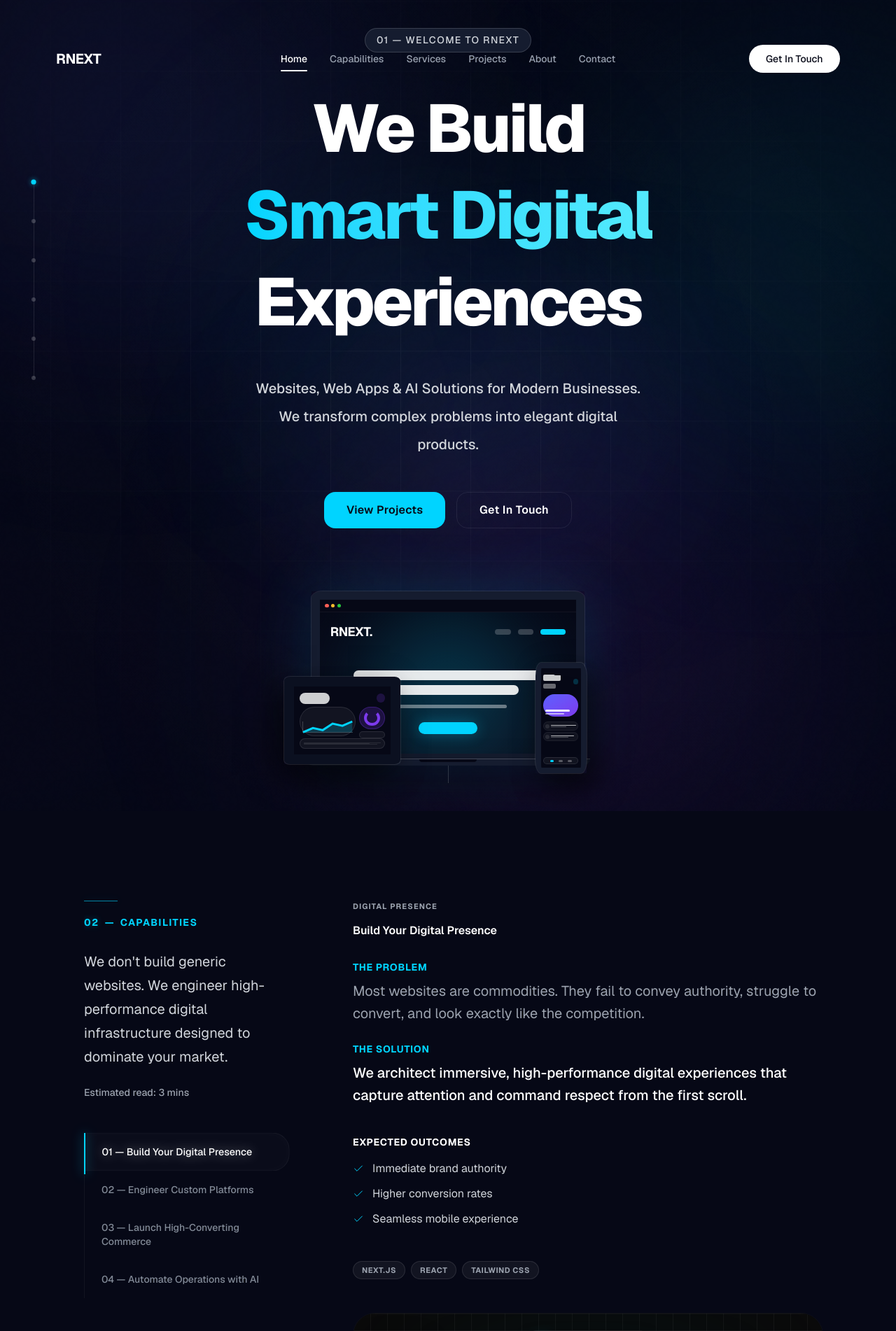
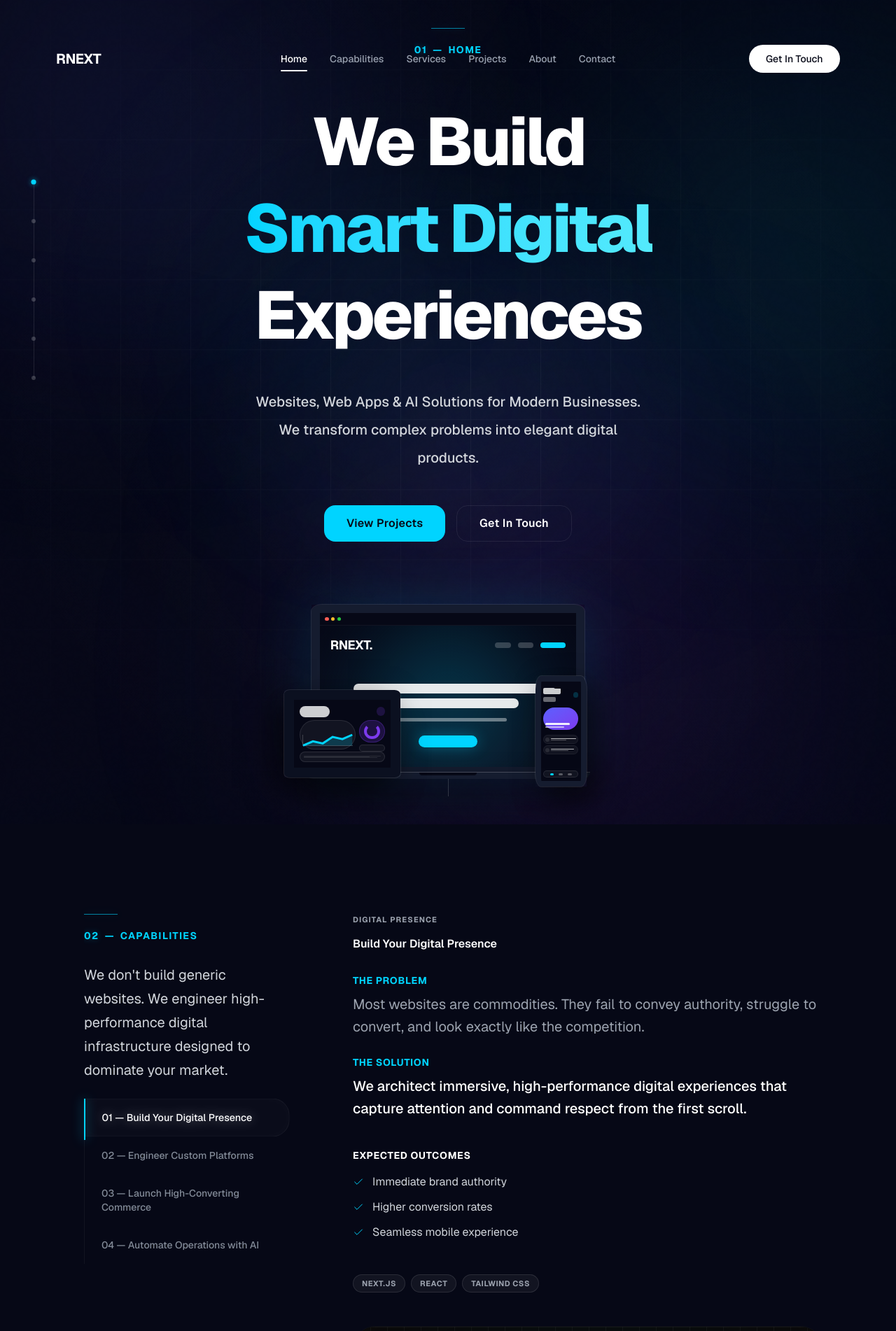
Before and after one commit to mahakal404/RNEXT.in, a Next.js app: page / in a window 1280 px wide. Shown: the top 1902 px of the page at 70% size. Built offline with nearby package versions, Linux system fonts and the light colour scheme.

Commit message:
Update website components and UI sections

```diff
--- a/src/components/layout/Footer.tsx
+++ b/src/components/layout/Footer.tsx
@@ -105,7 +105,7 @@ export function Footer() {
               {[
                 { label: 'Capabilities', href: '/#capabilities' },
                 { label: 'Services', href: '/#services' },
-                { label: 'Work', href: '/#projects' },
+                { label: 'Projects', href: '/#projects' },
                 { label: 'About', href: '/#about' },
                 { label: 'Contact', href: '/#contact' }
               ].map(link => (
--- a/src/components/sections/About.tsx
+++ b/src/components/sections/About.tsx
@@ -33,7 +33,7 @@ export function About() {
           <motion.h2
             initial={{ opacity: 0, y: 18 }}
             whileInView={{ opacity: 1, y: 0 }}
-            viewport={{ once: true, margin: "-35%" }}
+            viewport={{ once: true, margin: "-35% 0px -35% 0px" }}
             transition={{ duration: 0.6, delay: 0.52, ease: [0.22, 0.61, 0.36, 1] }}
             className="text-display-md md:text-display-lg text-white font-semibold leading-tight"
           >
@@ -55,7 +55,7 @@ export function About() {
                   key={metric.title}
                   initial={{ opacity: 0, y: shouldReduceMotion ? 0 : 20 }}
                   whileInView={{ opacity: 1, y: 0 }}
-                  viewport={{ once: true, margin: "-35%" }}
+                  viewport={{ once: true, margin: "-35% 0px -35% 0px" }}
                   transition={{ duration: 0.6, delay: 0.62 + (i * 0.1), ease: [0.16, 1, 0.3, 1] }}
                   className="card-standard p-8 bg-white/[0.02] border border-white/5 hover:border-white/10 hover:bg-white/[0.04] transition-all duration-500 ease-out flex flex-col gap-4 group"
                 >
@@ -83,7 +83,7 @@ export function About() {
                      key={item.id}
                      initial={{ opacity: 0, x: shouldReduceMotion ? 0 : -20 }}
                      whileInView={{ opacity: 1, x: 0 }}
-                     viewport={{ once: true, margin: "-35%" }}
+                     viewport={{ once: true, margin: "-35% 0px -35% 0px" }}
                      transition={{ duration: 0.6, delay: 0.72 + (i * 0.15), ease: [0.16, 1, 0.3, 1] }}
                      className="relative flex gap-8 mb-12 last:mb-0 group cursor-default"
                    >
--- a/src/components/sections/Capabilities.tsx
+++ b/src/components/sections/Capabilities.tsx
@@ -141,28 +141,19 @@ export function Capabilities() {
                 className="text-body-lg text-text-secondary mb-6"
                 initial={{ opacity: 0, y: 18 }}
                 whileInView={{ opacity: 1, y: 0 }}
-                viewport={{ once: true, margin: "-35%" }}
+                viewport={{ once: true, margin: "-35% 0px -35% 0px" }}
                 transition={{ duration: 0.6, delay: 0.58, ease: [0.22, 0.61, 0.36, 1] }}
               >
                 We don&apos;t build generic websites. We engineer high-performance digital infrastructure designed to dominate your market.
               </motion.p>
 
-              <motion.div
-                className="text-sm font-medium text-text-muted mb-12"
-                initial={{ opacity: 0 }}
-                whileInView={{ opacity: 1 }}
-                viewport={{ once: true, margin: "-35%" }}
-                transition={{ duration: 0.6, delay: 0.62, ease: [0.22, 0.61, 0.36, 1] }}
-              >
-                Estimated read: 3 mins
-              </motion.div>
 
               {/* Interactive Table of Contents */}
               <motion.div
                 className="hidden lg:flex flex-col border-l border-white/5 relative"
                 initial={{ opacity: 0, x: -10 }}
                 whileInView={{ opacity: 1, x: 0 }}
-                viewport={{ once: true, margin: "-35%" }}
+                viewport={{ once: true, margin: "0px" }}
                 transition={{ duration: 0.6, delay: 0.66, ease: [0.22, 0.61, 0.36, 1] }}
               >
                 {/* Active Indicator Line */}
--- a/src/components/sections/Contact.tsx
+++ b/src/components/sections/Contact.tsx
@@ -27,7 +27,7 @@ export function Contact() {
           <motion.h2
             initial={{ opacity: 0, y: 18 }}
             whileInView={{ opacity: 1, y: 0 }}
-            viewport={{ once: true, margin: "-35%" }}
+            viewport={{ once: true, margin: "-35% 0px -35% 0px" }}
             transition={{ duration: 0.6, delay: 0.52, ease: [0.22, 0.61, 0.36, 1] }}
             className="text-display-sm md:text-display-md text-white font-semibold leading-tight"
           >
@@ -42,7 +42,7 @@ export function Contact() {
           <motion.div
             initial={{ opacity: 0, y: shouldReduceMotion ? 0 : 20 }}
             whileInView={{ opacity: 1, y: 0 }}
-            viewport={{ once: true, margin: "-35%" }}
+            viewport={{ once: true, margin: "-35% 0px -35% 0px" }}
             transition={{ duration: 0.8, delay: 0.62, ease: [0.16, 1, 0.3, 1] }}
             className="lg:col-span-5 flex flex-col justify-center"
           >
@@ -78,7 +78,7 @@ export function Contact() {
           <motion.div
             initial={{ opacity: 0, y: shouldReduceMotion ? 0 : 20 }}
             whileInView={{ opacity: 1, y: 0 }}
-            viewport={{ once: true, margin: "-35%" }}
+            viewport={{ once: true, margin: "-35% 0px -35% 0px" }}
             transition={{ duration: 0.8, ease: [0.16, 1, 0.3, 1], delay: 0.72 }}
             className="lg:col-span-6 lg:col-start-7"
           >
--- a/src/components/sections/Hero.tsx
+++ b/src/components/sections/Hero.tsx
@@ -5,6 +5,7 @@ import Link from 'next/link';
 import { motion, useReducedMotion } from 'framer-motion';
 import { HeroBackground } from '../ui/HeroBackground';
 import { HeroVisual } from '../ui/mockups/HeroVisual';
+import { SectionHeader } from '../ui/SectionHeader';
 import { getHeroAnimations, useCinematicScroll } from '../../lib/animations';
 
 export function Hero() {
@@ -38,17 +39,10 @@ export function Hero() {
           className="w-full flex flex-col items-center text-center mt-[-40px]"
           style={{ opacity: scrollFX.textOpacity, scale: scrollFX.textScale, y: scrollFX.textY }}
         >
-
-          {/* Badge */}
-          <motion.div
-            className="inline-flex items-center justify-center px-4 py-1.5 mb-12 rounded-full border border-border-hover bg-bg-elevated text-caption text-text-secondary uppercase tracking-widest"
-            initial="initial"
-            animate="animate"
-            variants={animations.badge}
-            aria-hidden="true"
-          >
-            01 — Welcome to RNEXT
-          </motion.div>
+          {/* Section Header */}
+          <div className="mb-8 relative z-50">
+             <SectionHeader number="01" label="HOME" alignment="center" />
+          </div>
 
           {/* Heading */}
           <h1 className="text-display-xl text-white mb-10 w-full max-w-3xl mx-auto leading-[1.2] md:leading-[1.25]">
--- a/src/components/sections/Services.tsx
+++ b/src/components/sections/Services.tsx
@@ -48,7 +48,7 @@ export function Services() {
           <motion.h2
             initial={{ opacity: 0, y: 18 }}
             whileInView={{ opacity: 1, y: 0 }}
-            viewport={{ once: true, margin: "-35%" }}
+            viewport={{ once: true, margin: "-35% 0px -35% 0px" }}
             transition={{ duration: 0.6, delay: 0.52, ease: [0.22, 0.61, 0.36, 1] }}
             className="text-display-md md:text-display-lg text-white font-semibold leading-tight"
           >
@@ -64,7 +64,7 @@ export function Services() {
               key={service.title}
               initial={{ opacity: 0, y: shouldReduceMotion ? 0 : 30 }}
               whileInView={{ opacity: 1, y: 0 }}
-              viewport={{ once: true, margin: "-35%" }}
+              viewport={{ once: true, margin: "-35% 0px -35% 0px" }}
               transition={{ duration: 0.6, delay: 0.62 + (i * 0.1), ease: [0.16, 1, 0.3, 1] }}
               className="card-standard p-10 bg-white/[0.02] border border-white/5 hover:border-white/10 hover:bg-white/[0.04] transition-all duration-500 ease-out flex flex-col group relative overflow-hidden"
             >
@@ -86,7 +86,7 @@ export function Services() {
         <motion.div
           initial={{ opacity: 0, y: shouldReduceMotion ? 0 : 20 }}
           whileInView={{ opacity: 1, y: 0 }}
-          viewport={{ once: true, margin: "-35%" }}
+          viewport={{ once: true, margin: "-35% 0px -35% 0px" }}
           transition={{ duration: 0.8, delay: 0.72, ease: [0.16, 1, 0.3, 1] }}
           className="flex justify-center"
         >
--- a/src/components/ui/SectionHeader.tsx
+++ b/src/components/ui/SectionHeader.tsx
@@ -28,7 +28,7 @@ export function SectionHeader({ number, label, alignment = "left" }: SectionHead
         className="h-[1px] bg-brand-primary/60 mb-4"
         initial={{ scaleX: 0, opacity: 0, filter: "drop-shadow(0 0 0px rgba(0,212,255,0))" }}
         whileInView={{ scaleX: 1, opacity: 1, filter: "drop-shadow(0 0 6px rgba(0,212,255,0.4))" }}
-        viewport={{ once: true, margin: "-35%" }}
+        viewport={{ once: true, margin: "-35% 0px -35% 0px" }}
         transition={{ duration: 0.6, delay: 0.1, ease }}
         style={{ transformOrigin: alignment === 'center' ? 'center' : 'left', width: '48px' }}
       />
@@ -38,7 +38,7 @@ export function SectionHeader({ number, label, alignment = "left" }: SectionHead
         <motion.span
           initial={{ x: -12, opacity: 0, filter: "drop-shadow(0 0 0px rgba(0,212,255,0))" }}
           whileInView={{ x: 0, opacity: 1, filter: "drop-shadow(0 0 4px rgba(0,212,255,0.3))" }}
-          viewport={{ once: true, margin: "-35%" }}
+          viewport={{ once: true, margin: "-35% 0px -35% 0px" }}
           transition={{ duration: 0.5, delay: 0.3, ease }}
         >
           {number}
@@ -47,7 +47,7 @@ export function SectionHeader({ number, label, alignment = "left" }: SectionHead
         <motion.span
           initial={{ opacity: 0 }}
           whileInView={{ opacity: 1 }}
-          viewport={{ once: true, margin: "-35%" }}
+          viewport={{ once: true, margin: "-35% 0px -35% 0px" }}
           transition={{ duration: 0.4, delay: 0.35, ease }}
         >
           —
@@ -56,7 +56,7 @@ export function SectionHeader({ number, label, alignment = "left" }: SectionHead
         <motion.span
           initial={{ y: 18, opacity: 0, filter: "blur(6px)" }}
           whileInView={{ y: 0, opacity: 1, filter: "blur(0px)" }}
-          viewport={{ once: true, margin: "-35%" }}
+          viewport={{ once: true, margin: "-35% 0px -35% 0px" }}
           transition={{ duration: 0.6, delay: 0.4, ease }}
           className="inline-block"
         >
```
Also changed, not shown: src/components/sections/Projects.tsx (+5 -5 lines).
